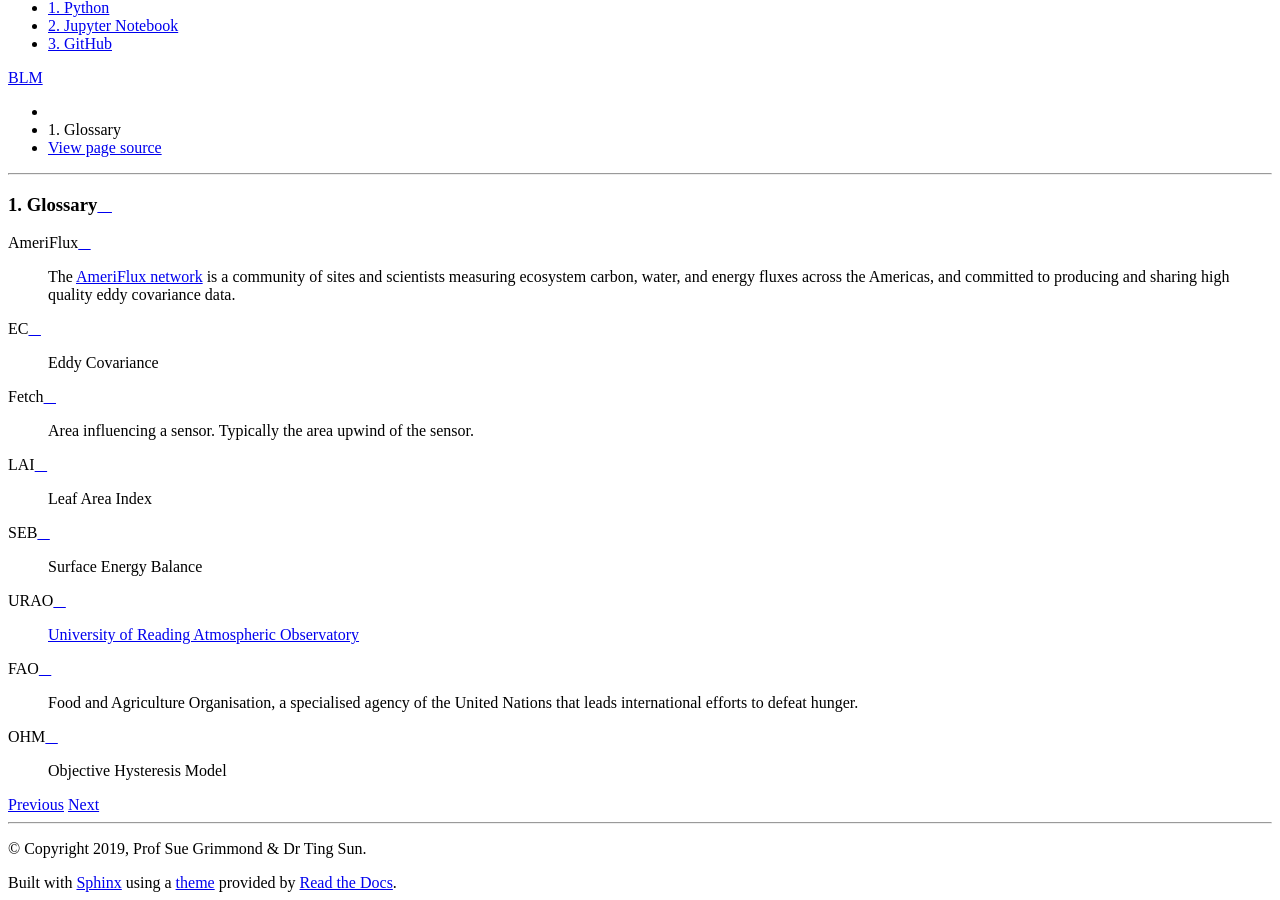
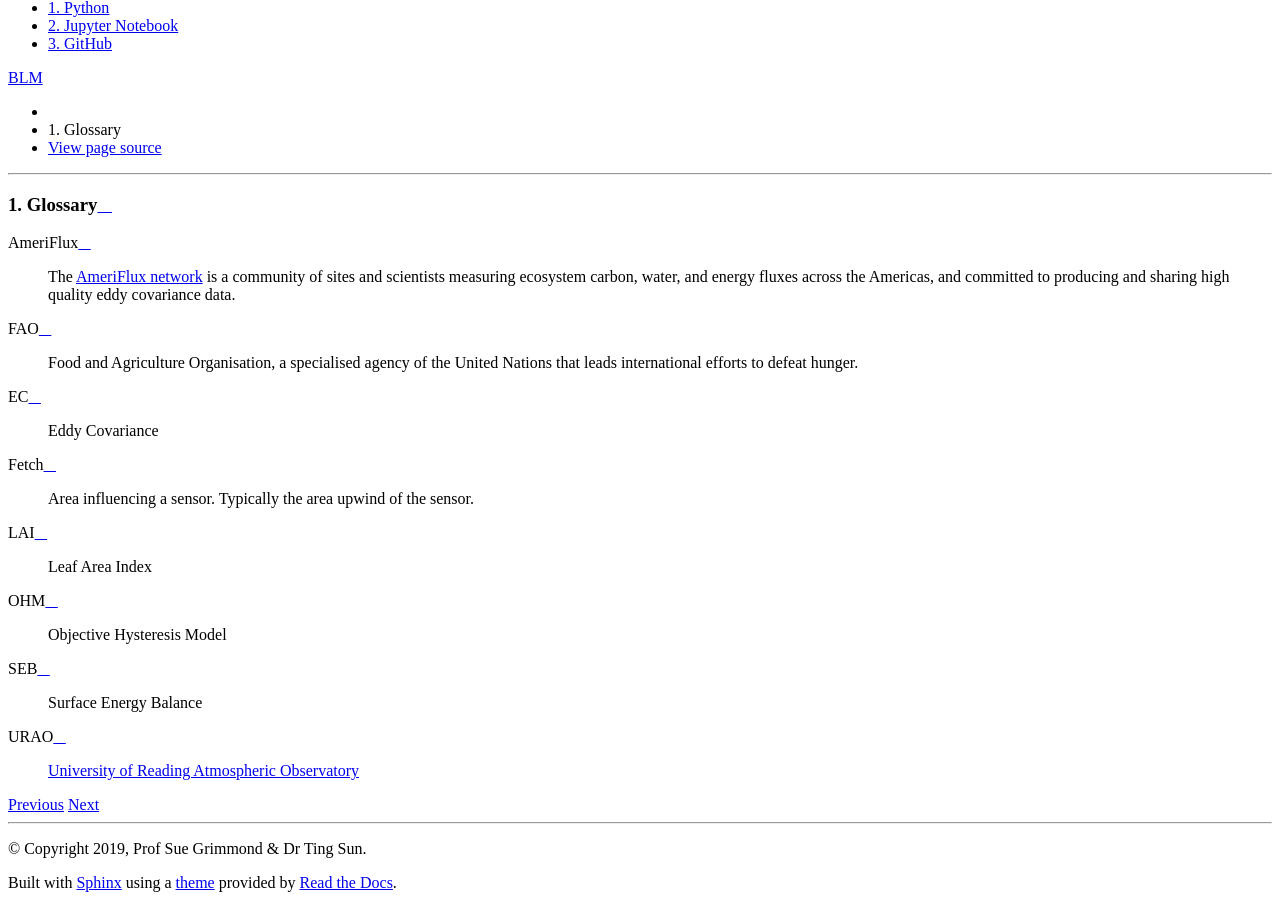
Before and after one commit to BLM-UoR/BLM, a Sphinx documentation site: the page built from docs/Glossary.rst, in a window 1280 px wide and 900 px high, scrolled down 766 px. Built offline with Sphinx 7.4.7 and the Read the Docs theme 2.0.0, drawn with Linux system fonts in a browser that asks for light colours; part of the change alters nothing that is shown.

```diff
--- a/docs/Glossary.rst
+++ b/docs/Glossary.rst
@@ -15,6 +15,9 @@ Glossary
         and committed to producing
         and sharing high quality eddy covariance data.
 
+    FAO
+        Food and Agriculture Organisation, a specialised agency of the United Nations that leads international efforts to defeat hunger.
+
     EC
         Eddy Covariance
 
@@ -24,14 +27,11 @@ Glossary
     LAI
         Leaf Area Index
 
+    OHM
+        Objective Hysteresis Model
+
     SEB
         Surface Energy Balance
 
     URAO
         `University of Reading Atmospheric Observatory <http://www.met.reading.ac.uk/observatorymain/>`_
-
-    FAO
-        Food and Agriculture Organisation, a specialised agency of the United Nations that leads international efforts to defeat hunger.
-
-    OHM
-        Objective Hysteresis Model
```
